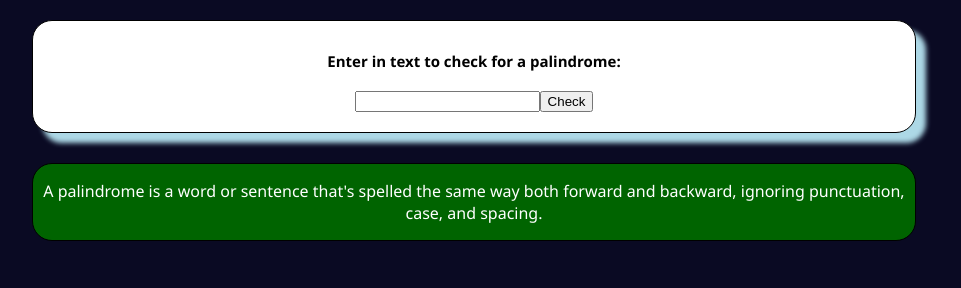
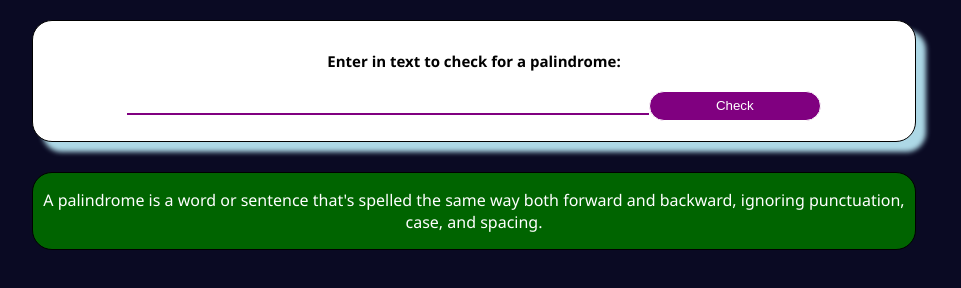
Before and after one commit to noordinq/Palindrome, a plain HTML site: page index.html in a window 1280 px wide. Shown: the part 114-402 px from the top of the page, without its empty margins (166-1127 px from the left). Drawn offline with Linux system fonts and the light colour scheme.

Commit message:
CSS updated

```diff
--- a/style.css
+++ b/style.css
@@ -42,6 +42,21 @@ h1 {
   justify-content: center;
 }
 
+#check-btn {
+    background-color: purple;
+    color: white;
+    border: 1px solid white;
+    border-radius: 15px;
+    height: 30px;
+    width: 20%;
+}
+
+#text-input {
+    border: none;
+    border-bottom: 2px solid purple;
+    width: 60%;
+}
+
 #result {
   text-align: center;
   padding-top: 10px;
```
